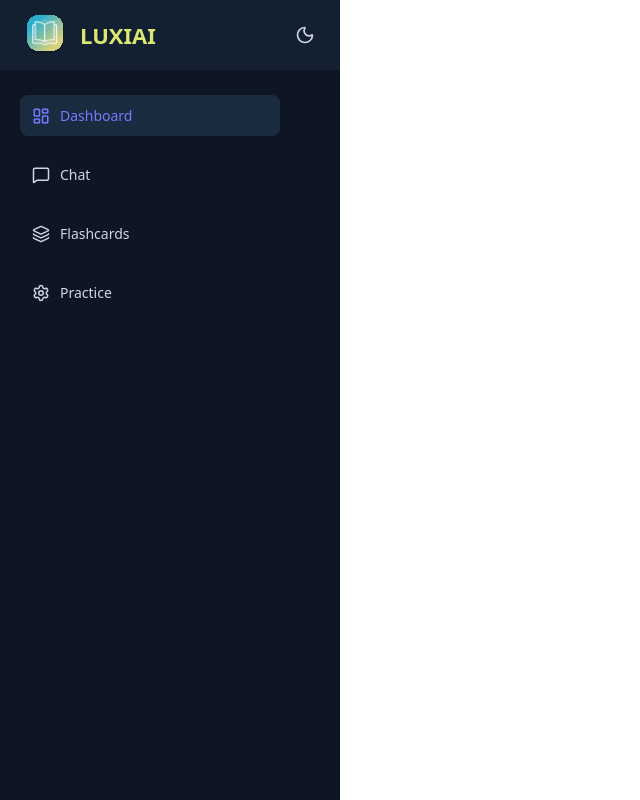
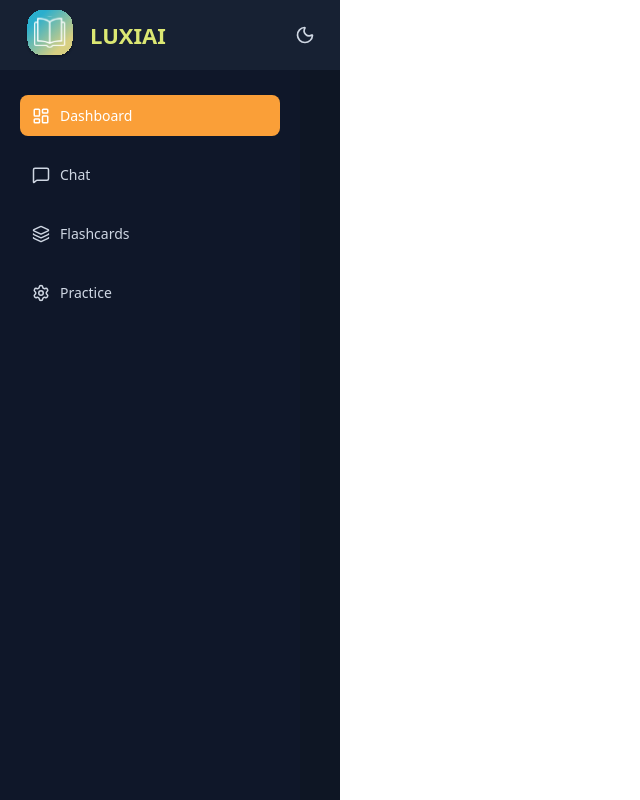
Before and after one commit to HauntingAingeal/luxiai-frontend, a React (Vite) app in the folder front/: page / in a window 1280 px wide. In both pictures the pointer is over the link "Dashboard". Shown: the whole page, without its empty margins (0-640 px from the left). Built offline with nearby package versions, Linux system fonts and the light colour scheme.

Commit message:
feat: update Sidebar and Topbar styles for improved visual consistency

```diff
--- a/front/src/components/Sidebar/Sidebar.css
+++ b/front/src/components/Sidebar/Sidebar.css
@@ -1,6 +1,6 @@
 .sidebar {
   width: 260px;
-  background: #0e1624;
+  background: #0F1729;
   padding: 25px 20px;
 }
 
@@ -26,7 +26,8 @@
 }
 
 .nav-item:hover {
-  background: #1a2b40;
+  background: #FA9F38;
+  color: #FFF;
 }
 
 .nav-item.active {
--- a/front/src/components/Sidebar/Topbar.css
+++ b/front/src/components/Sidebar/Topbar.css
@@ -1,6 +1,6 @@
 .topbar {
   height: 70px;
-  background: #132032;
+  background: #172133;
   display: flex;
   align-items: center;
   justify-content: space-between;
@@ -15,7 +15,7 @@
 }
 
 .topbar-logo {
-  width: 40px;
+  width: 50px;
 }
 
 .brand {
@@ -36,6 +36,14 @@
   cursor: pointer;
 }
 
+.topbar-icon:hover {
+  background: #FA9F38;
+  color: #FFF;
+   border-radius: 8px;
+   padding:1px 1px;
+   transition: 0.2s;
+}
+
 .signout {
   font-size: 14px;
 }
```
